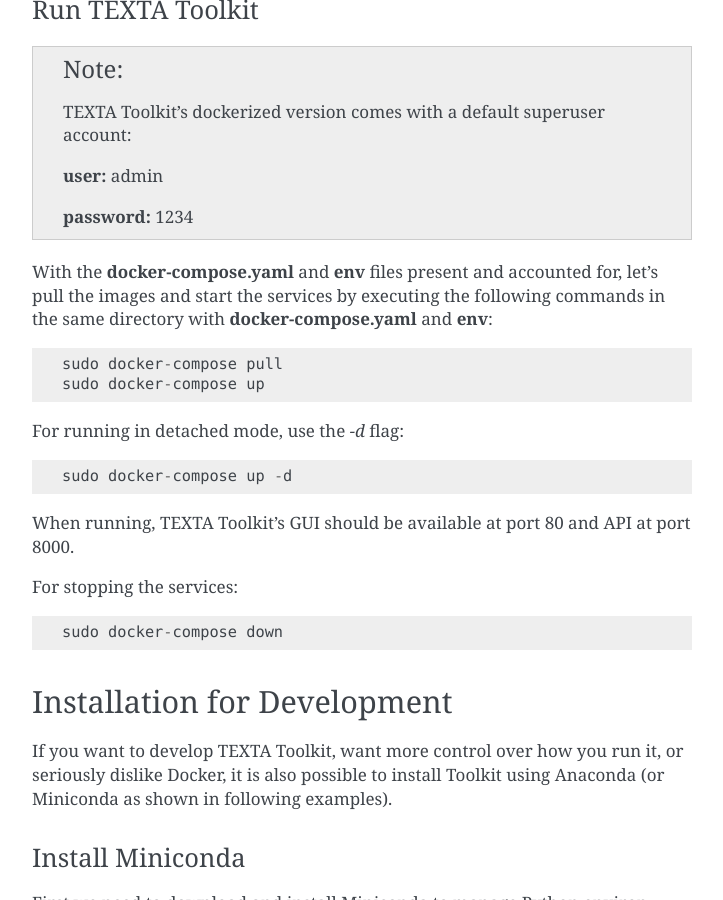
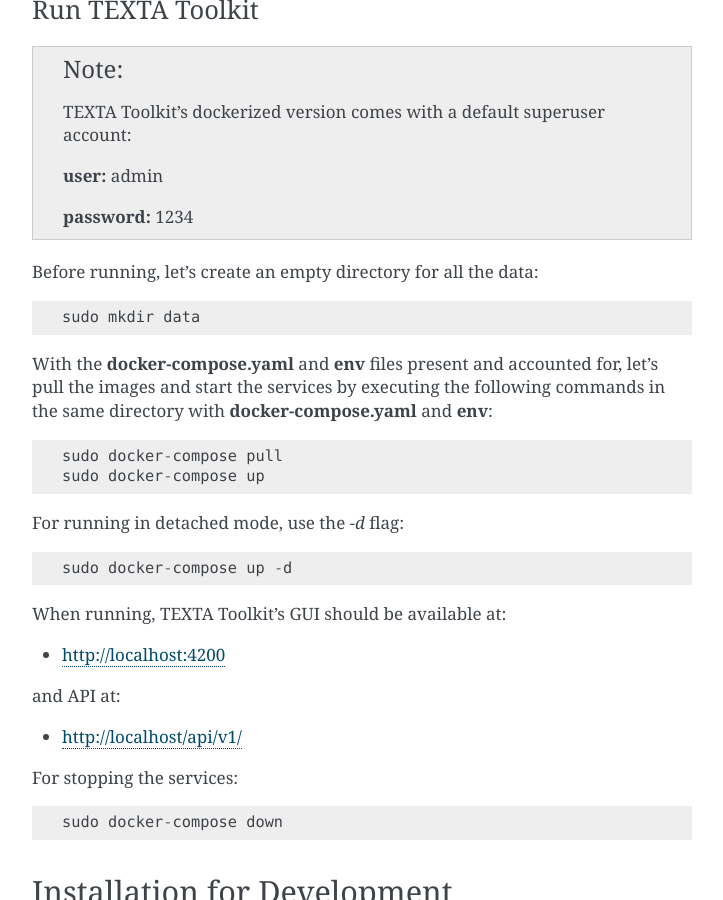
Before and after one commit to texta-tk/texta-tk.github.io, a Sphinx documentation site: the page built from source/installation.rst, in a window 1280 px wide and 900 px high, scrolled down 2363 px. Shown: the whole window, without its empty margins (388-1111 px from the left). Built offline with Sphinx 7.4.7, drawn with Linux system fonts in a browser that asks for light colours; formulas are drawn with MathJax 3.

Commit message:
docker working

```diff
--- a/source/files/docker-compose.yaml
+++ b/source/files/docker-compose.yaml
@@ -34,7 +34,7 @@
     container_name: texta-rest
     image: docker.texta.ee/texta/texta-rest:latest
     ports:
-      - 8000:80
+      - 80:80
     env_file:
       - ./env
     volumes:
@@ -47,7 +47,7 @@
     container_name: texta-front
     image: docker.texta.ee/texta/texta-rest-front:latest
     ports:
-      - 80:80
+      - 4200:80
     restart: always
     env_file:
       - ./env
--- a/source/installation.rst
+++ b/source/installation.rst
@@ -59,6 +59,11 @@
 
     **password:** 1234
 
+Before running, let's create an empty directory for all the data:
+
+.. code-block::
+
+    sudo mkdir data
 
 With the **docker-compose.yaml** and **env** files present and accounted for,
 let's pull the images and start the services by executing the following commands in the same directory with **docker-compose.yaml** and **env**:
@@ -74,7 +79,13 @@
 
     sudo docker-compose up -d
 
-When running, TEXTA Toolkit's GUI should be available at port 80 and API at port 8000.
+When running, TEXTA Toolkit's GUI should be available at:
+
+* http://localhost:4200
+
+and API at:
+
+* http://localhost/api/v1/
 
 For stopping the services:
 
```
Also changed, not shown: 1 other file.
